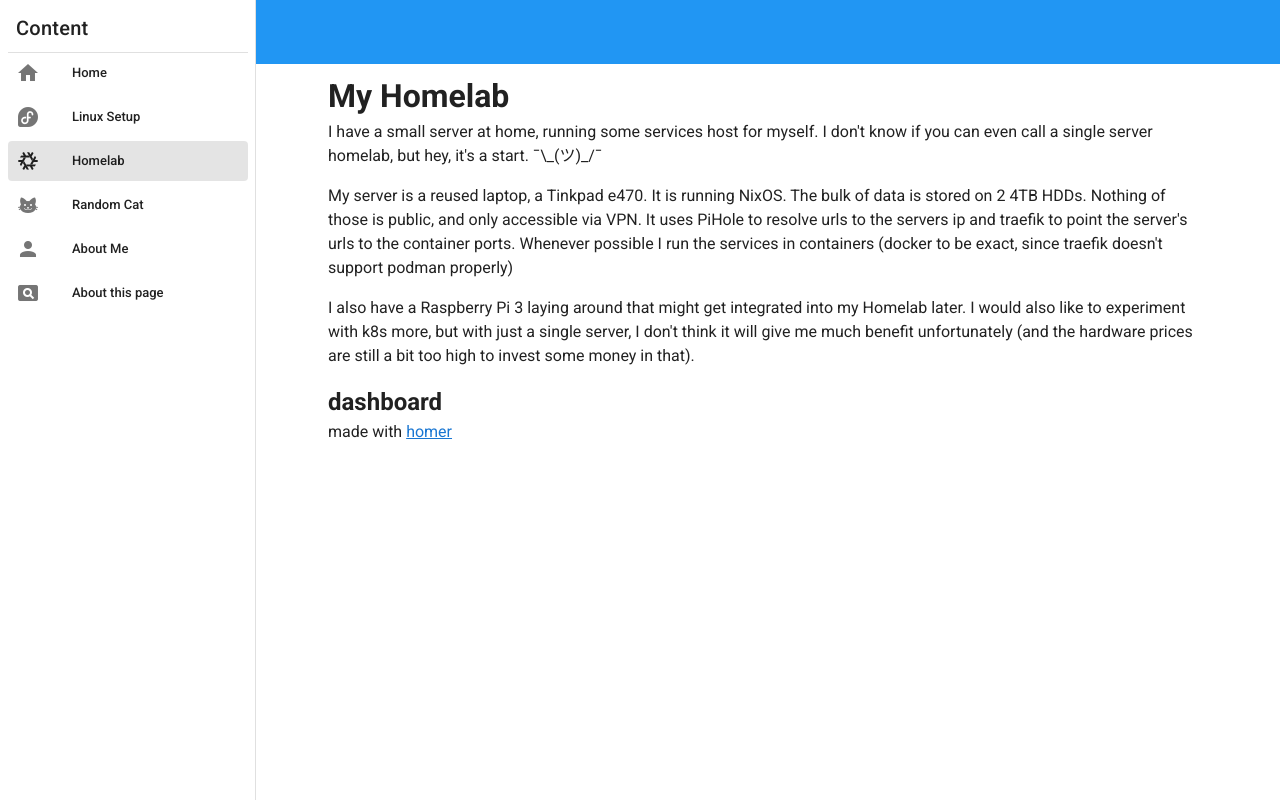
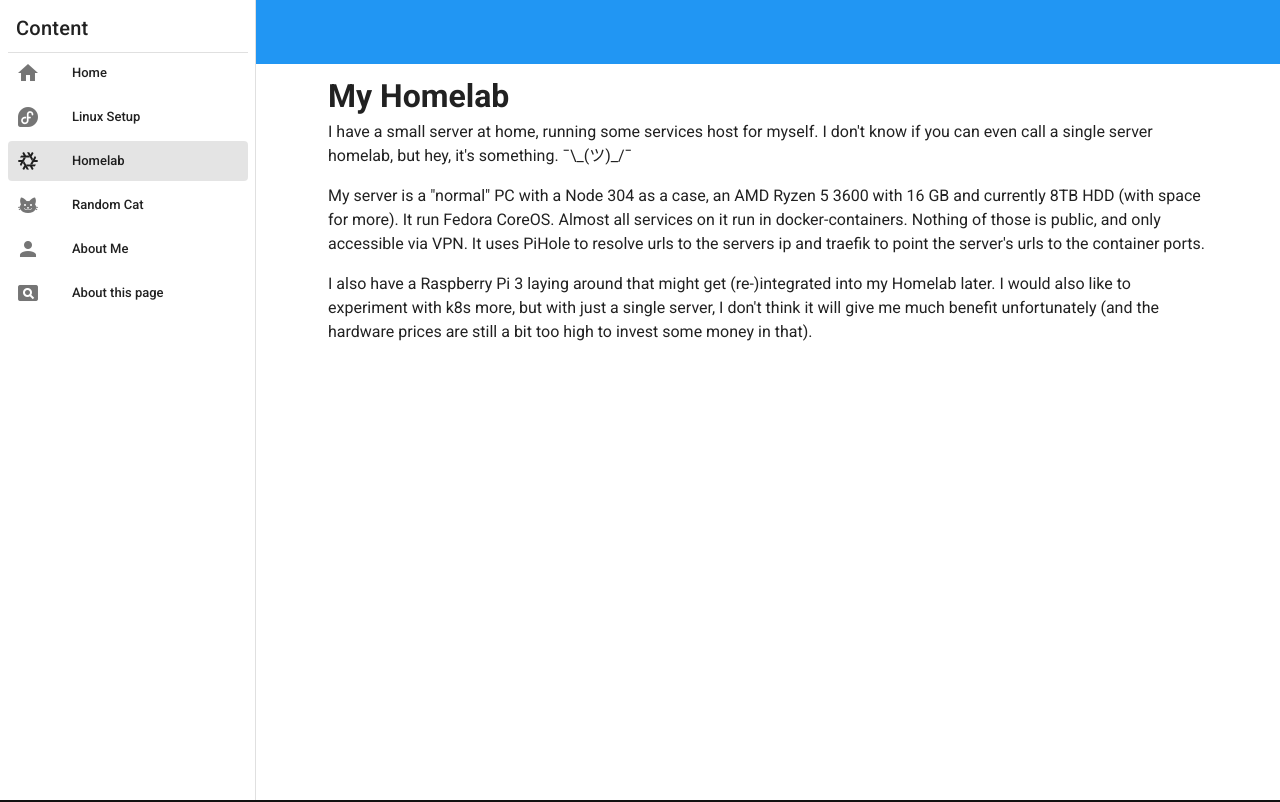
Before and after one commit to clemak27/clemak27.github.io, a Nuxt app: page /home_network in a window 1280 px wide. Shown: the top 802 px of the page. Built offline with nearby package versions, Linux system fonts and the light colour scheme.

Commit message:
chore: update content

```diff
--- a/pages/cv.vue
+++ b/pages/cv.vue
@@ -5,17 +5,17 @@
         <h1> About me </h1>
 
         <h3> Who am I? </h3>
-        My name is Clemens and I currently work as a Software Developer, maintaining and extending backend services.
+        My name is Clemens and I currently work as a Software Engineer, maintaining and extending backend services.
 
         <h3> Education </h3>
         I got a BSc in Computer Science at <a href="https://www.technikum-wien.at/en/">UAS Technikum Wien</a>. I also studied physics for a while until I figured out it wasn't for me.
 
         <h3> Coding </h3>
-        I mainly use Java, Go and nodejs for programming, but I'm not afraid to try something new. There's also an interest in DevOps stuff and I have a server at home running NixOS. Automating all the boring stuff is also a worthwhile goal.
+        I mainly use Java, Go and nodejs for programming, but I'm not afraid to try something new. There's also an interest in DevOps stuff and I have a server at home running Fedora CoreOS. Automating all the boring stuff is also a worthwhile goal. I also find the whole Nix ecosystem both awesome and fascinating.
         I have a <a href="https://gitea.io/en-us/">gitea</a> instance where I keep all my private repos, the code I feel confident enough to share is on <a href="https://github.com/clemak27">GitHub</a>. I'm a Linux user and do all of my editing in neovim and IntelliJ.
 
         <h3> Music </h3>
-        I mostly listen to progressive rock and other slightly weird music. <a href="https://www.youtube.com/watch?v=qtgv89oLCOU">Here's a good example of music I like</a>, from one of my favorite artists. I also picked up a guitar at the end of 2021 and have been practicing since then.
+        I mostly listen to progressive rock and other slightly weird music. <a href="https://www.youtube.com/watch?v=wYfQ1I-VV7M">Here's a good example of music I like</a>, from one of my favorite artists. I'm also not averted to more classical music and soundtracks. Recently, I've also explored a more electronic sound. I also picked up a guitar at the end of 2021 but stuggle to find time to practise it. I also plan on learning more about music production and synthesizers in the future or might pick up a keyboard.
 
         <h3>Space</h3>
         Space has always fascinated me since my childhood, both the scientific background and its exploration by humanity.
@@ -24,7 +24,7 @@
         I enjoy watching science fiction movies (and playing scifi games) that are both entertaining and thought-provoking. Bladerunner 2049 is a good example for that (and also visually beautiful in my opinion). Finding time to watch everything I want is hard though.
 
         <h3>Sports</h3>
-        I'm not really into sports (and not very sporty myself), but I do enjoy watching Formula 1.
+        I'm not really into sports (and not very sporty myself). I used to watch Formula 1 in the past though.
         I also like walking/hiking if the situation presents itself.
 
         <h3>Gaming</h3>
--- a/pages/home_network.vue
+++ b/pages/home_network.vue
@@ -7,36 +7,25 @@
         <p>
           I have a small server at home, running some services host for
           myself. I don't know if you can even call a single server
-          homelab, but hey, it's a start. ¯\_(ツ)_/¯
+          homelab, but hey, it's something. ¯\_(ツ)_/¯
         </p>
         <p>
-          My server is a reused laptop, a Tinkpad e470. It is running
-          NixOS. The bulk of data is stored on 2 4TB HDDs.
+          My server is a "normal" PC with a Node 304 as a case, an
+          AMD Ryzen 5 3600 with 16 GB and currently 8TB HDD (with space for more).
+          It run Fedora CoreOS.
+          Almost all services on it run in docker-containers.
           Nothing of those is public, and only accessible via VPN. It
           uses PiHole to resolve urls to the servers ip and traefik to
           point the server's urls to the container ports.
-          Whenever possible I run the services in containers (docker to
-          be exact, since traefik doesn't support podman properly)
         </p>
         <p>
           I also have a Raspberry Pi 3 laying around that might get
-          integrated into my Homelab later. I would also like to
+          (re-)integrated into my Homelab later. I would also like to
           experiment with k8s more, but with just a single server, I
           don't think it will give me much benefit unfortunately (and
           the hardware prices are still a bit too high to invest some
           money in that).
         </p>
-
-        <div id="services">
-          <h2> dashboard </h2>
-          <p> made with <a href="https://github.com/bastienwirtz/homer">homer</a></p>
-          <v-img :src="require('~/assets/home_network/homer.png')" fluid />
-        </div>
-
-        <div id="nf">
-          <h2> neofetch </h2>
-          <v-img :src="require('~/assets/home_network/nf.png')" max-height="640" contain />
-        </div>
       </v-container>
     </v-layout>
   </v-container>
```
